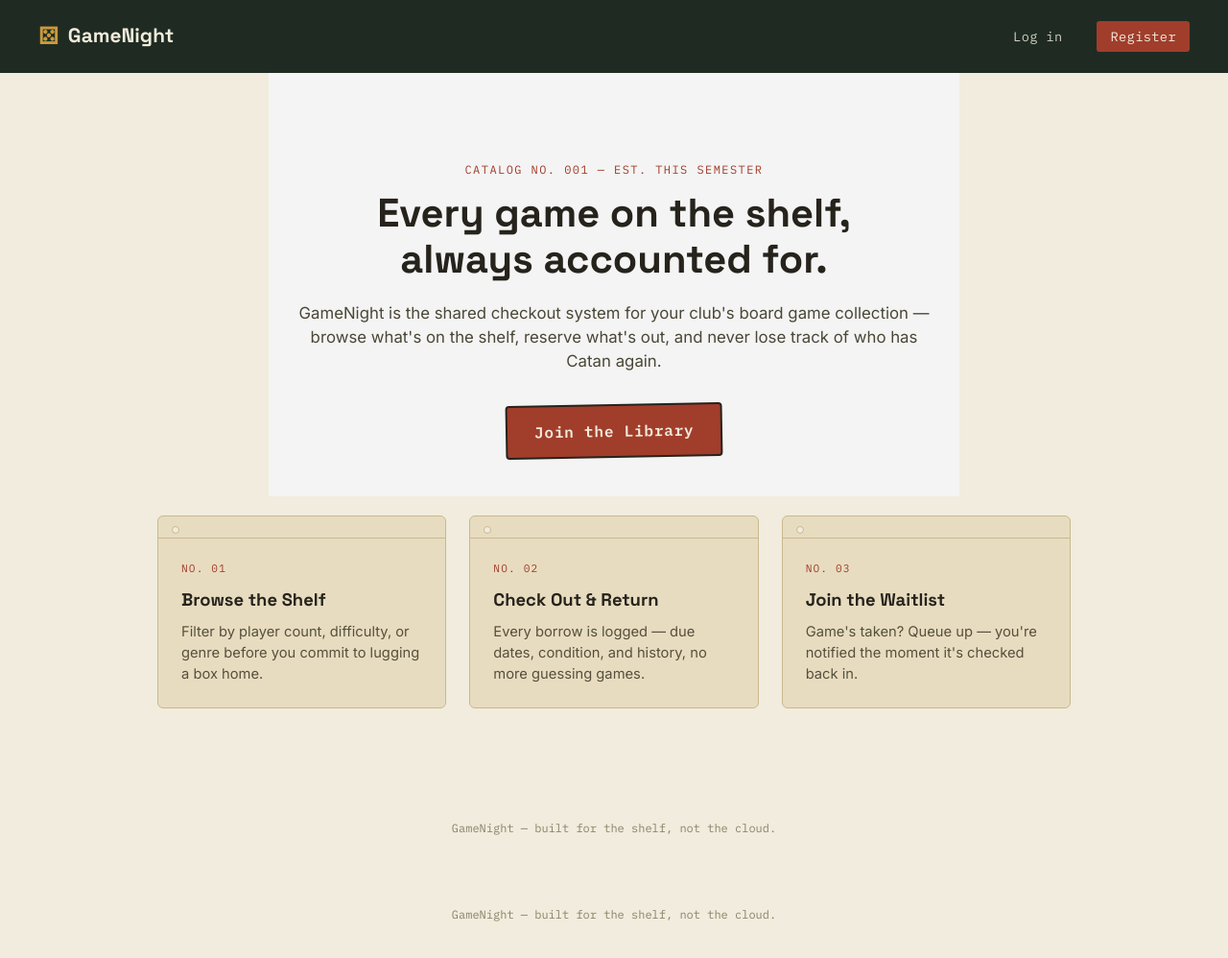
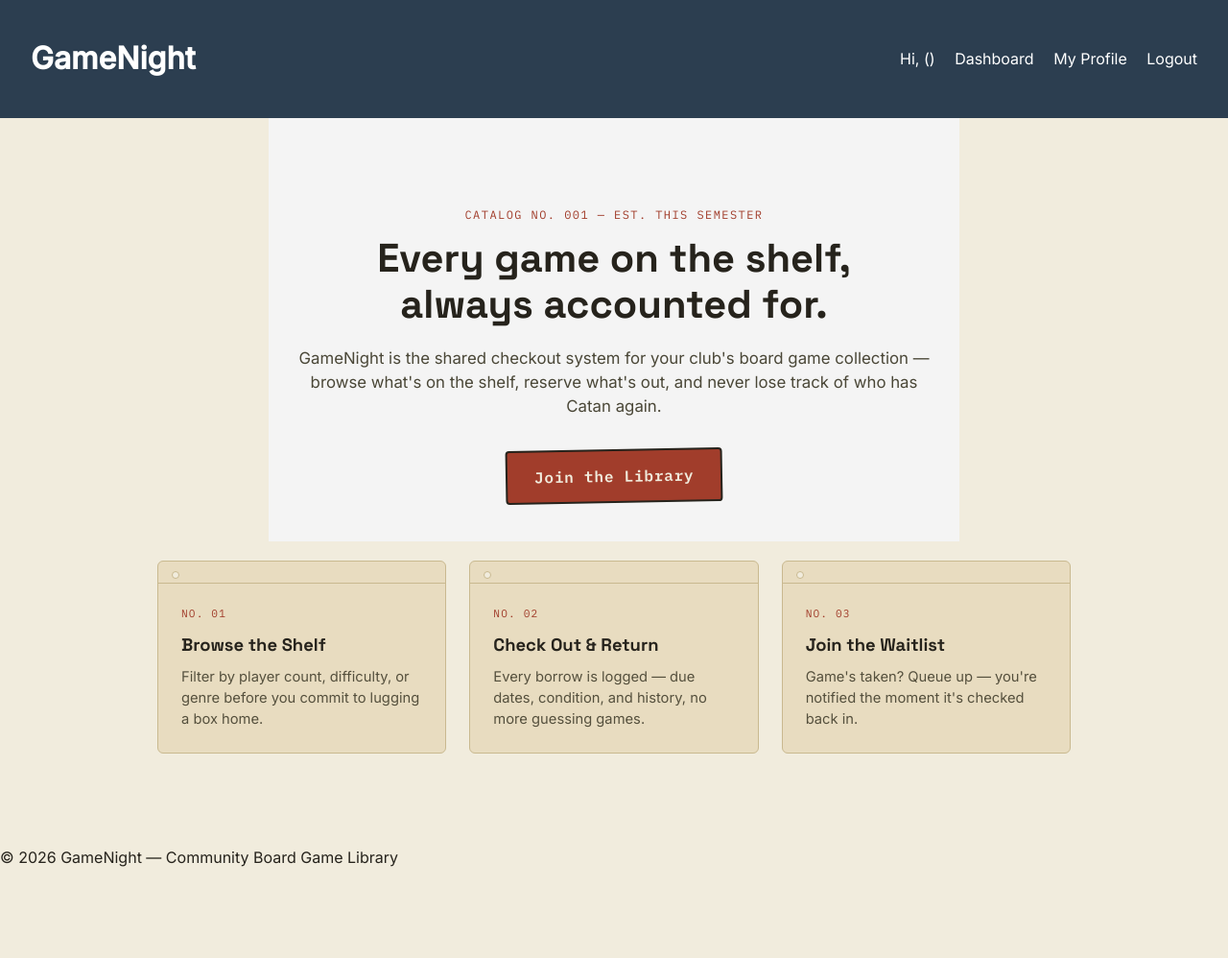
Before and after one commit to bryan01703/C237-Team1, a Node server app: template views/home.ejs in a window 1280 px wide. Shown: the whole page at 96% size. After the commit the page ends 903 px from the top, so only its background shows below. Run offline with Node 20, Linux system fonts and the light colour scheme; the template is opened without the code that fills it, so the values that code supplies are empty; the visitor is signed in with stand-in values (Sample User, id 1).

Commit message:
added the header and footer to the the main pages

```diff
--- a/views/home.ejs
+++ b/views/home.ejs
@@ -7,16 +7,7 @@
     <link rel="stylesheet" href="/style.css">
 </head>
 <body>
-    <header class="site-header">
-        <div class="brand">
-            <span class="brand-mark">⚄</span>
-            <span class="brand-name">GameNight</span>
-        </div>
-        <nav class="header-nav">
-            <a href="/login">Log in</a>
-            <a href="/register" class="nav-cta">Register</a>
-        </nav>
-    </header>
+    <%- include('partials/header') %>
 
     <section class="hero">
         <p class="hero-eyebrow">CATALOG NO. 001 — EST. THIS SEMESTER</p>
@@ -48,13 +39,6 @@
         </div>
     </section>
 
-    <footer class="site-footer">
-        <p>GameNight — built for the shelf, not the cloud.</p>
-    </footer>
+    <%- include('partials/footer') %>
 </body>
 </html>
-    <footer class="site-footer">
-        <p>GameNight — built for the shelf, not the cloud.</p>
-    </footer>
-</body>
-</html>
```
Also changed, not shown: views/dashboard.ejs (+2 -16 lines), views/login.ejs (+16 -7 lines).
